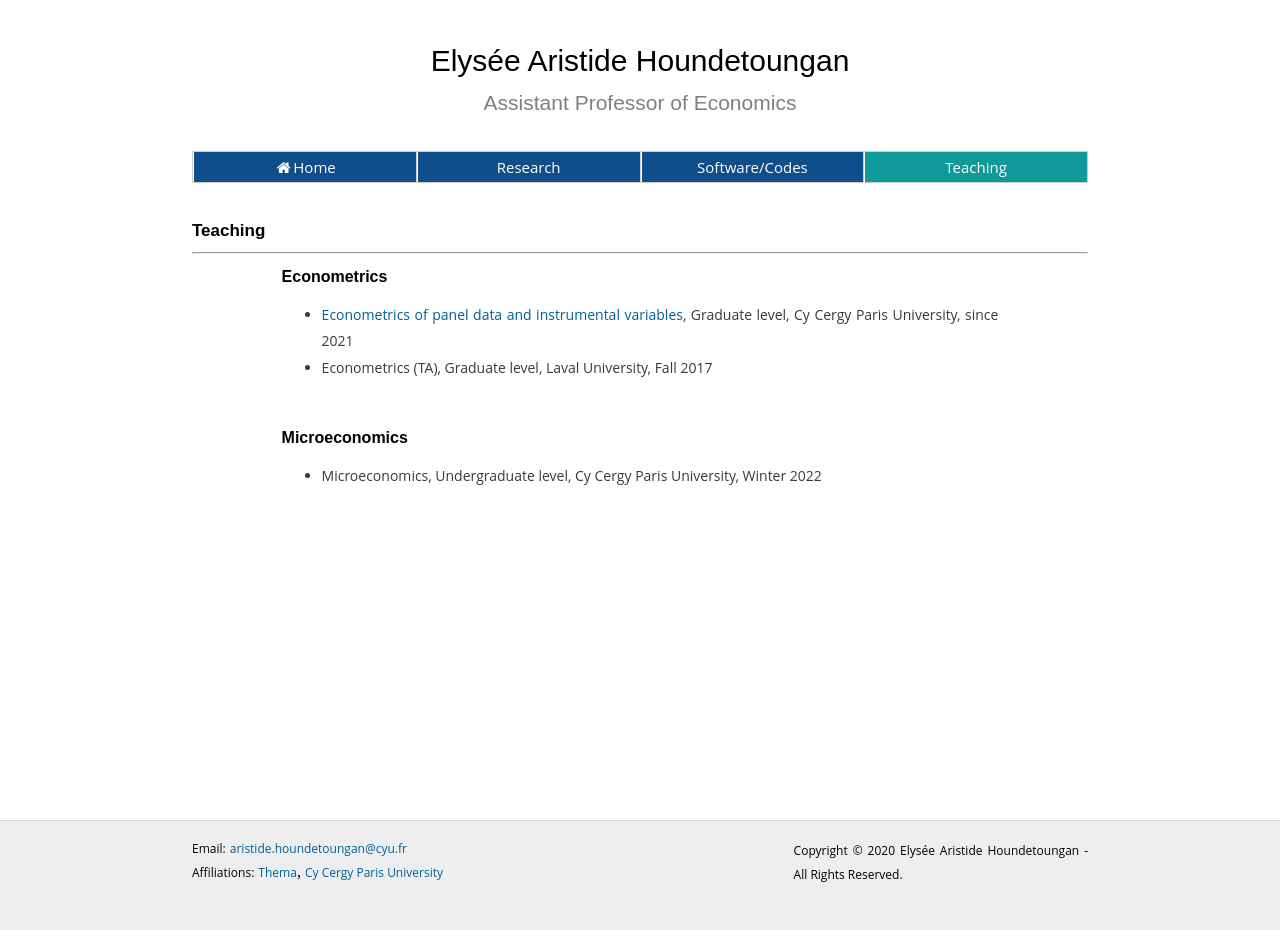
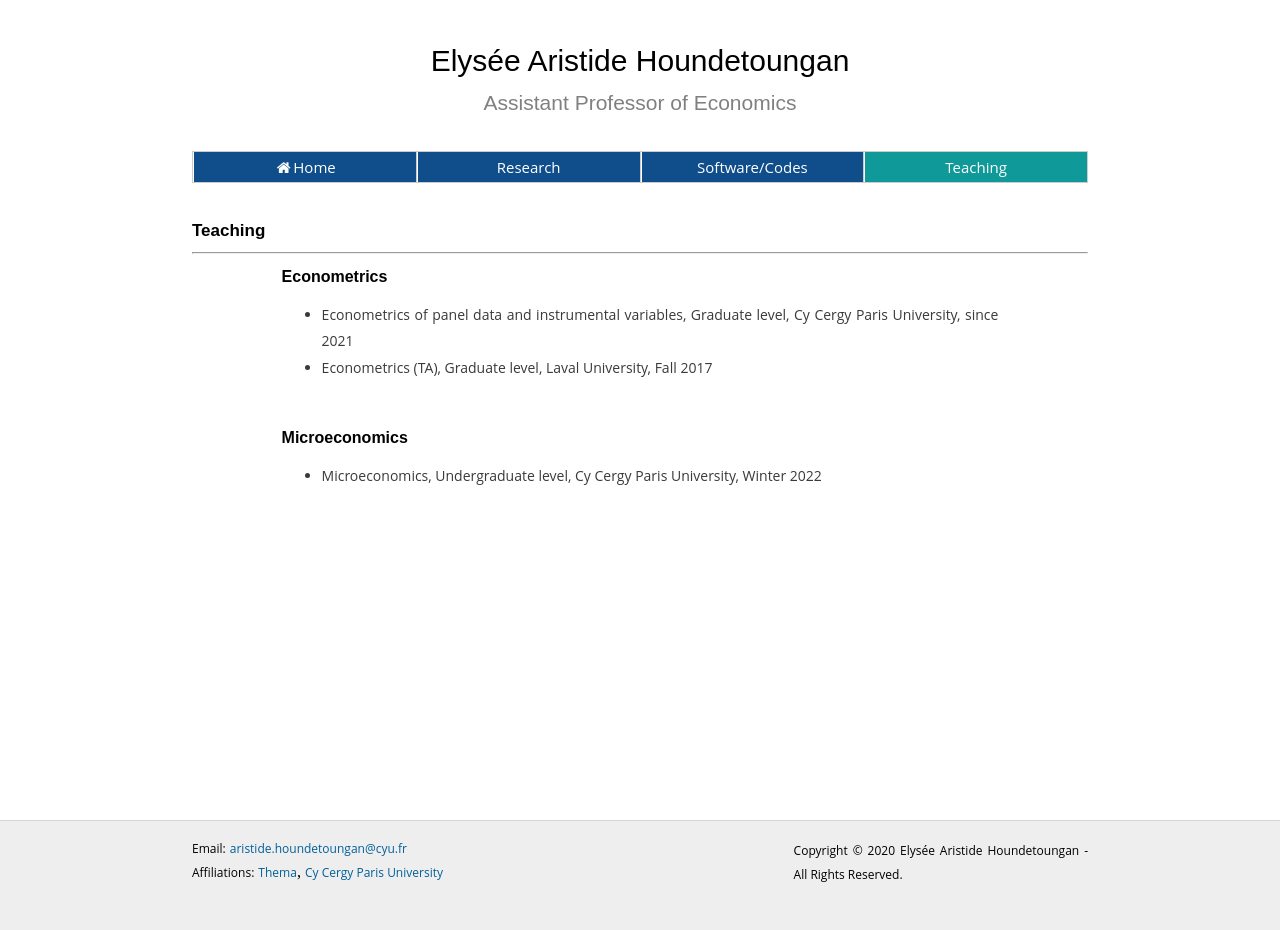
Before and after one commit to ahoundetoungan/ahoundetoungan.github.io, a Jekyll site: the page built from teaching/index.html, in a window 1280 px wide. Built offline with Jekyll 4.4.1, drawn with Linux system fonts in a browser that asks for light colours.

Commit message:
teaching

```diff
--- a/teaching/index.html
+++ b/teaching/index.html
@@ -15,7 +15,7 @@ $(document).ready(function() {
   <div id = "research2">
     <h2>Econometrics</h2>
     <ul>
-      <li><a href="/teaching/panel-iv" class="abled">Econometrics of panel data and instrumental variables</a>, Graduate level, Cy Cergy Paris University, since 2021</li>
+      <li><a href="/teaching/panel-iv" class="disabled">Econometrics of panel data and instrumental variables</a>, Graduate level, Cy Cergy Paris University, since 2021</li>
       <li>Econometrics (TA), Graduate level, Laval University, Fall 2017</li>
     </ul>
     <br/>
```
